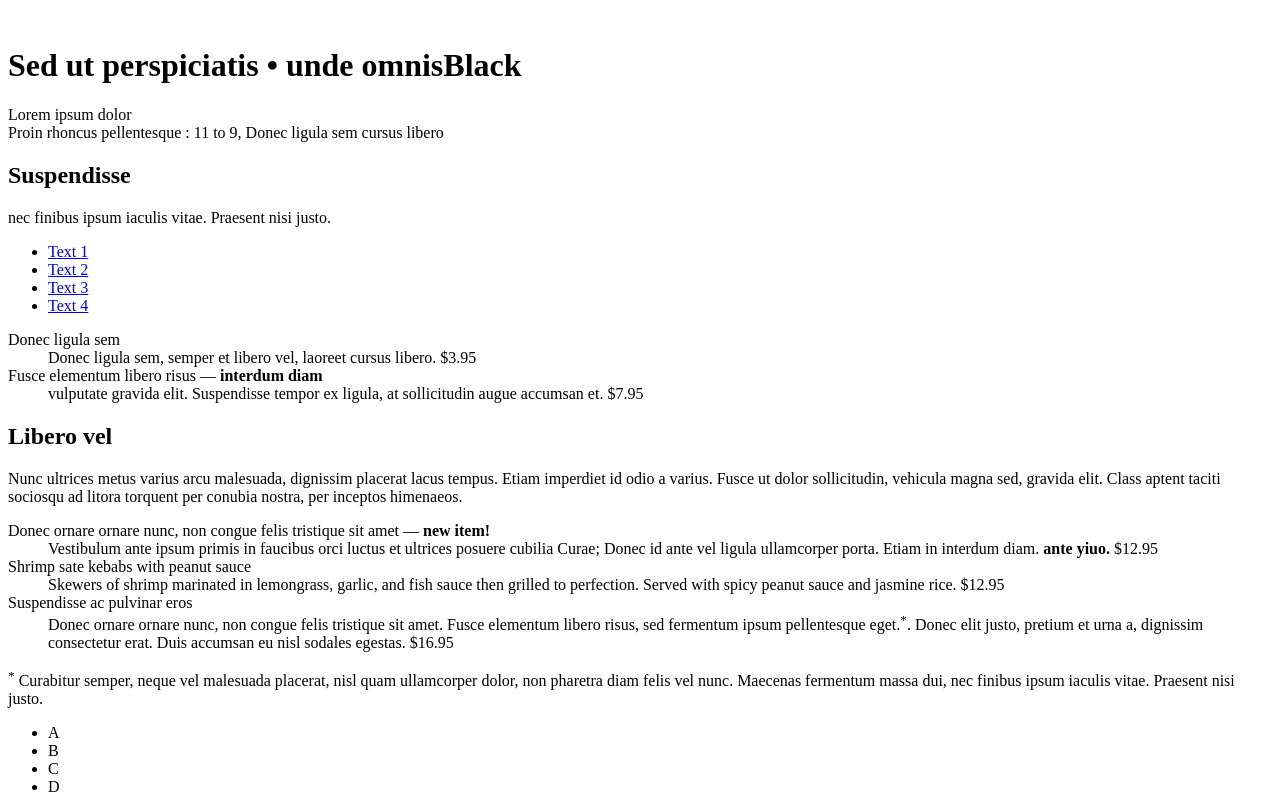
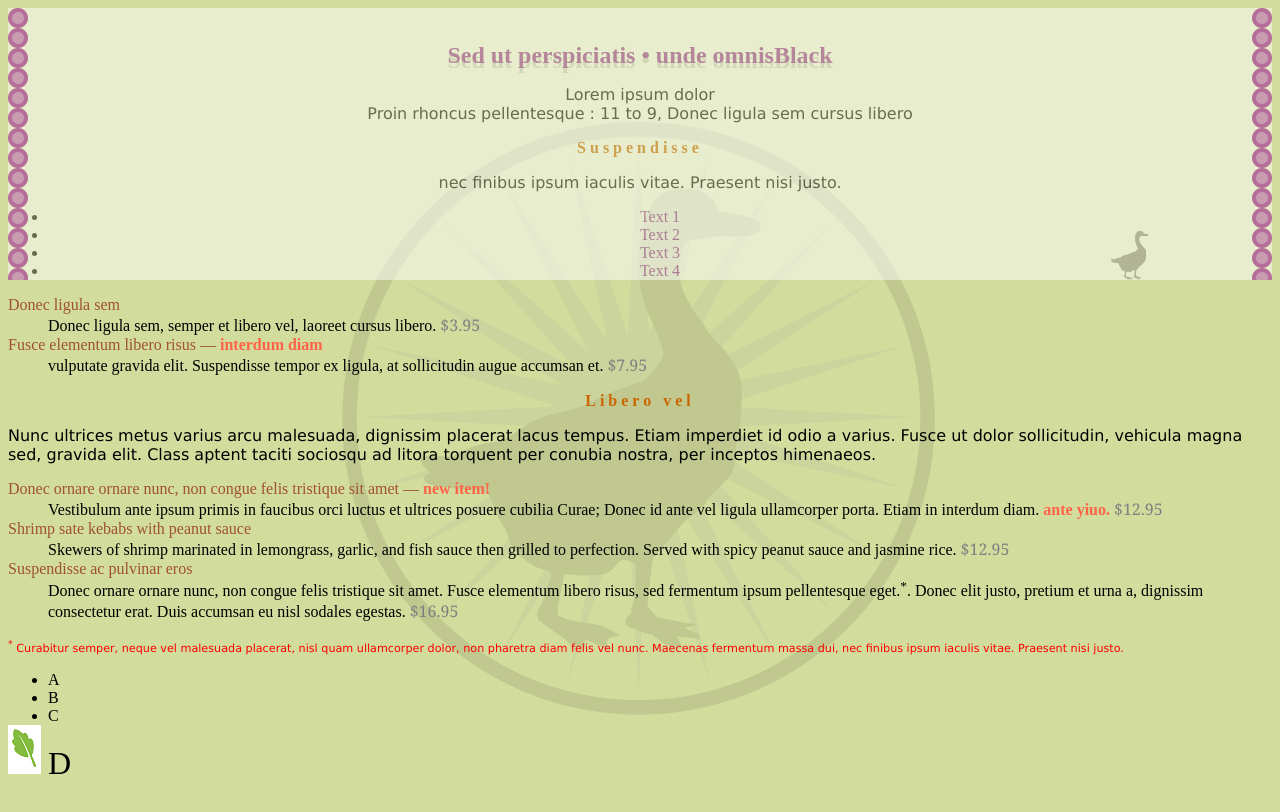
Before and after one commit to clementine-Bl/TP2WebStatique, a plain HTML site: page index.html in a window 1280 px wide. Drawn offline with Linux system fonts and the light colour scheme; a web font is replaced by a local one.

Commit message:
TD2 finit

```diff
--- a/index.html
+++ b/index.html
@@ -4,6 +4,8 @@
 <head>
     <meta charset="utf-8">
     <title>Lorem ipsum dolor sit amet</title>
+    <link href="https://fonts.googleapis.com/css2?family=Marko+One&display=swap" rel="stylesheet">
+    <link href="style4.css" rel="stylesheet">
 </head>
 <body>
 
--- /dev/null
+++ b/style1.css
@@ -0,0 +1,32 @@
+p { font-family: Verdana, sans-serif; }
+h1 {
+    font-family: 'Marko One', serif;
+    font-size: 1.5em;
+    color: #993399;
+    text-shadow: #D3D3D3 .0em .2em ;
+}
+#div1 {
+    text-align: center;
+}
+span.price {
+    font-family: Georgia, sans-serif;
+    color: #808080;
+}
+h2 {
+    font-size: 1em;
+    color: #CC6600;
+    text-align: center;
+    letter-spacing: 4px;
+}
+dt {
+    color: #A0522D
+}
+p.warning {
+    font-size: 0.7em;
+    color: #FF0000;
+
+}
+strong {
+    color: #FF6347 ;
+}
+li.c4 {font-size: 2em;}
--- /dev/null
+++ b/style2.css
@@ -0,0 +1,42 @@
+p { font-family: Verdana, sans-serif; }
+h1 {
+    font-family: 'Marko One', serif;
+    font-size: 1.5em;
+    color: #993399;
+    text-shadow: #D3D3D3 .0em .2em ;
+}
+#div1 {
+    text-align: center;
+}
+span.price {
+    font-family: Georgia, sans-serif;
+    color: #808080;
+}
+h2 {
+    font-size: 1em;
+    color: #CC6600;
+    text-align: center;
+    letter-spacing: 4px;
+}
+dt {
+    color: #A0522D
+}
+p.warning {
+    font-size: 0.7em;
+    color: #FF0000;
+
+}
+strong {
+    color: #FF6347 ;
+}
+li.c4 {font-size: 2em;}
+
+body {background-color: #D2DC9D;}
+#div1 {
+    background-color: white;
+    opacity: 0.50;
+}
+#appetizers > ul > li >a {text-decoration: none;}
+#appetizers > ul > li >a:link {color: #993399}
+#appetizers > ul > li >a:visited {color:#937393}
+#appetizers > ul > li >a:hover {color: #C700F2; background-color: #FFC0CB;}
--- /dev/null
+++ b/style3.css
@@ -0,0 +1,50 @@
+p { font-family: Verdana, sans-serif; }
+h1 {
+    font-family: 'Marko One', serif;
+    font-size: 1.5em;
+    color: #993399;
+    text-shadow: #D3D3D3 .0em .2em ;
+}
+#div1 {
+    text-align: center;
+}
+span.price {
+    font-family: Georgia, sans-serif;
+    color: #808080;
+}
+h2 {
+    font-size: 1em;
+    color: #CC6600;
+    text-align: center;
+    letter-spacing: 4px;
+}
+dt {
+    color: #A0522D
+}
+p.warning {
+    font-size: 0.7em;
+    color: #FF0000;
+
+}
+strong {
+    color: #FF6347 ;
+}
+li.c4 {
+    font-size: 2em;
+}
+
+
+body {
+    background-color: #D2DC9D;
+}
+#div1 {
+    background-color: white;
+    opacity: 0.50;
+    background-image: url(images/purpledot.png);
+    background-size: 20px 20px;
+    background-repeat: repeat-x;
+}
+#appetizers > ul > li >a {text-decoration: none;}
+#appetizers > ul > li >a:link {color: #993399}
+#appetizers > ul > li >a:visited {color:#937393}
+#appetizers > ul > li >a:hover {color: #C700F2; background-color: #FFC0CB;}
--- /dev/null
+++ b/style4.css
@@ -0,0 +1,56 @@
+p { font-family: Verdana, sans-serif; }
+h1 {
+    font-family: 'Marko One', serif;
+    font-size: 1.5em;
+    color: #993399;
+    text-shadow: #D3D3D3 .0em .2em ;
+}
+#div1 {
+    text-align: center;
+}
+span.price {
+    font-family: Georgia, sans-serif;
+    color: #808080;
+}
+h2 {
+    font-size: 1em;
+    color: #CC6600;
+    text-align: center;
+    letter-spacing: 4px;
+}
+dt {
+    color: #A0522D
+}
+p.warning {
+    font-size: 0.7em;
+    color: #FF0000;
+
+}
+strong {
+    color: #FF6347 ;
+}
+
+li.c4 {
+    font-size: 2em;
+    list-style-image: url(images/bull.PNG);
+    list-style-position: outside;
+}
+
+body {
+    background-color: #D2DC9D;
+    background-image: url(images/blackgoose.png);;
+    background-position: 50% 60%;
+    background-repeat: no-repeat;
+}
+#div1 {
+    background-color: white;
+    opacity: 0.50;
+    background-image: url(images/purpledot.png),url(images/purpledot.png),url(images/goose_shadow.png);
+    background-position: left top, right top, 90% 100%;
+    background-size: 20px 20px ,20px 20px, 40px 50px;
+    background-repeat: repeat-y,repeat-y,no-repeat;
+}
+#appetizers > ul > li >a {text-decoration: none;}
+#appetizers > ul > li >a:link {color: #993399}
+#appetizers > ul > li >a:visited {color:#937393}
+#appetizers > ul > li >a:hover {color: #C700F2; background-color: #FFC0CB;}
```
